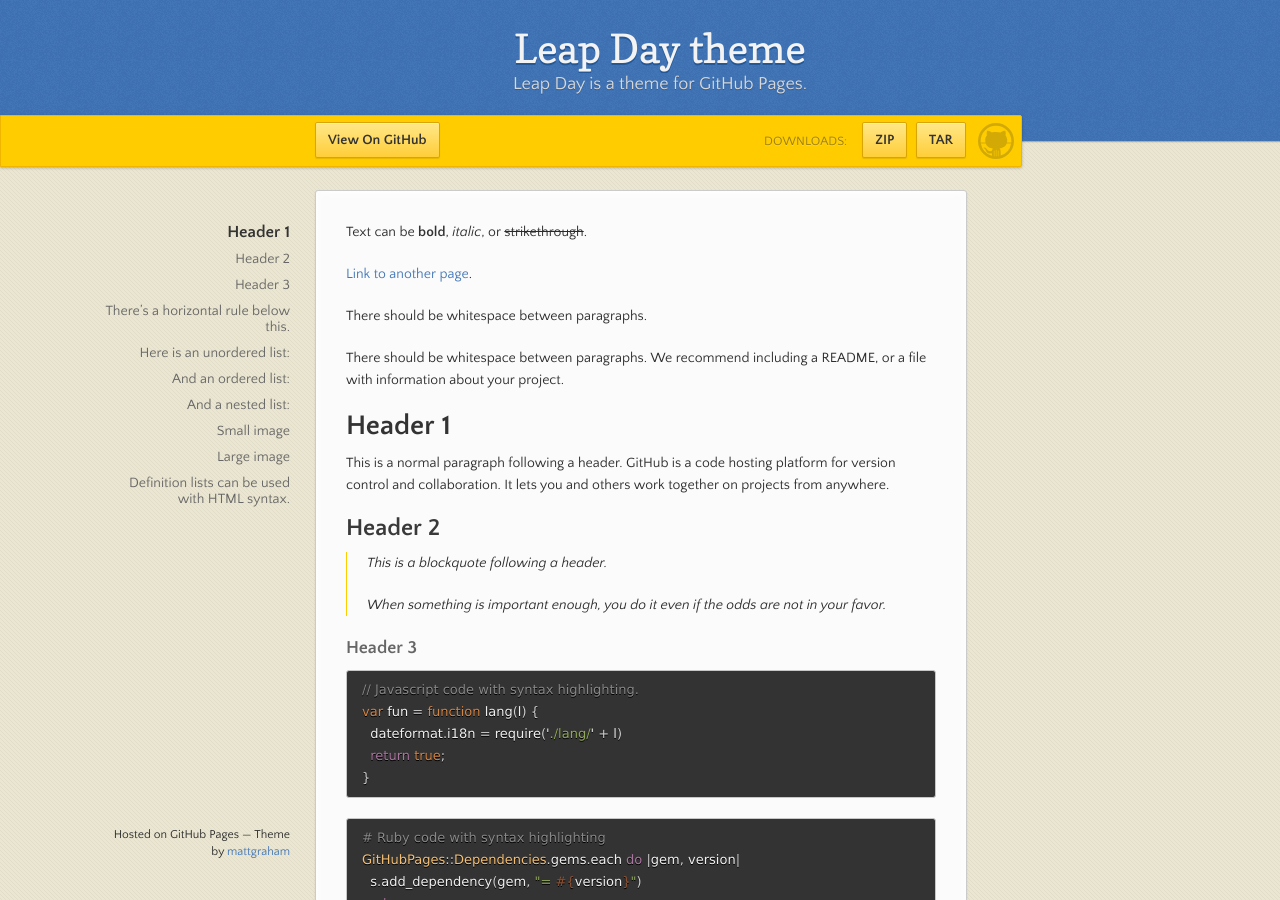
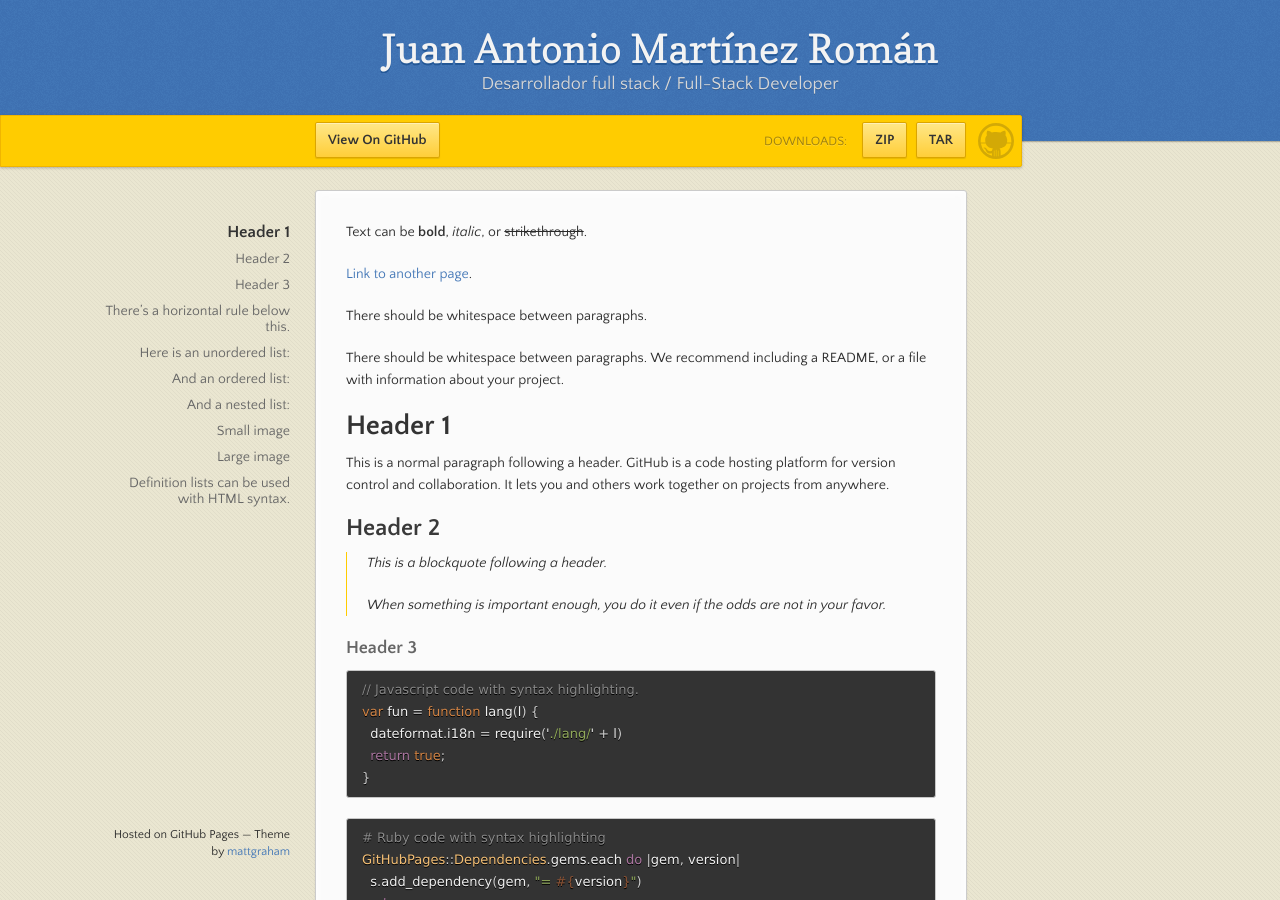
Before and after one commit to jamarrom/jamarrom.github.io, a Jekyll site: the page built from index.md, in a window 1280 px wide and 900 px high. Built offline with Jekyll 4.4.1, drawn with Linux system fonts in a browser that asks for light colours.

Commit message:
Cambio 1

```diff
--- a/_config.yml
+++ b/_config.yml
@@ -1,5 +1,5 @@
-title: Leap Day theme
-description: Leap Day is a theme for GitHub Pages.
+title: Juan Antonio Martínez Román
+description: Desarrollador full stack / Full-Stack Developer
 show_downloads: true
 google_analytics:
 theme: jekyll-theme-leap-day
```
